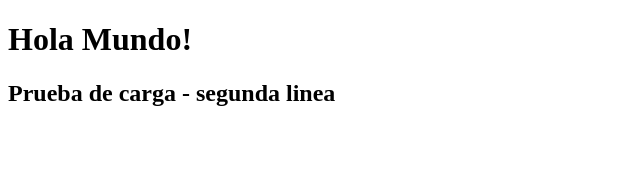
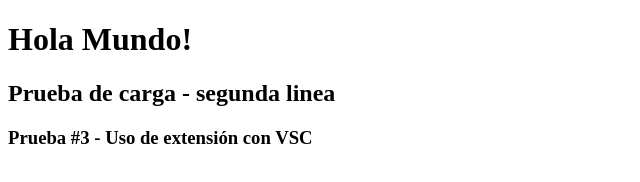
Before and after one commit to MDavidH/ProyectoHolaMundo, a plain HTML site: page Index.html in a window 1280 px wide. Shown: the whole page, without its empty margins (0-640 px from the left). Drawn offline with Linux system fonts and the light colour scheme.

Commit message:
Se realiza adición en L12 - Prueba con extensión

```diff
--- a/Index.html
+++ b/Index.html
@@ -9,5 +9,6 @@
 <body>
     <h1>Hola Mundo!</h1>
     <h2>Prueba de carga - segunda linea</h2>
+    <h3>Prueba #3 - Uso de extensión con VSC</h3>
 </body>
 </html>
```
